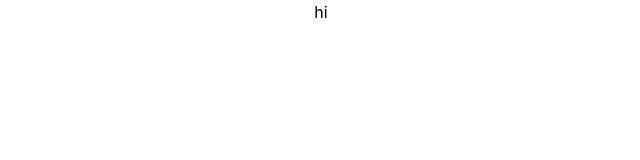
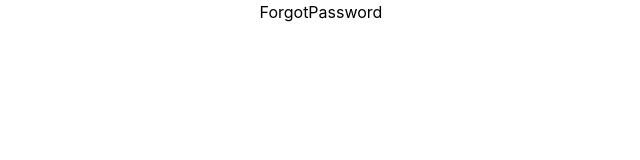
Before and after one commit to jubairskv/signup, a React (Create React App) app: page /forgotpassword in a window 1280 px wide. Shown: the top 160 px of the page, without its empty margins (319-959 px from the left). Built offline with nearby package versions, Linux system fonts and the light colour scheme.

Commit message:
Signup page using localstorage and create browser router

```diff
--- a/package.json
+++ b/package.json
@@ -8,6 +8,7 @@
     "@testing-library/user-event": "^13.5.0",
     "react": "^18.3.1",
     "react-dom": "^18.3.1",
+    "react-router-dom": "^6.26.1",
     "react-scripts": "5.0.1",
     "web-vitals": "^2.1.4"
   },
--- a/src/App.js
+++ b/src/App.js
@@ -1,10 +1,32 @@
-
-import './App.css';
+import { createBrowserRouter, RouterProvider } from "react-router-dom";
+import "./App.css";
+import SignIn from "./Components/SignIn";
+import Signup from "./Components/Signup";
+import Body from "./Components/Body";
+import ForgotPassword from "./Components/ForgotPassword";
 
 function App() {
+  const appRouter = createBrowserRouter([
+    {
+      path: "/",
+      element: <SignIn />,
+    },
+    {
+      path: "/signup",
+      element: <Signup />,
+    },
+    {
+      path: "/home",
+      element: <Body />,
+    },
+    {
+      path: "forgotpassword",
+      element: <ForgotPassword />,
+    },
+  ]);
   return (
     <div className="App">
-      hi
+      <RouterProvider router={appRouter} />
     </div>
   );
 }
```
Also changed, not shown: src/Router/appRouter.js (added, +28 -0 lines), 1 other file (tests, documents, lock files or other folders).
